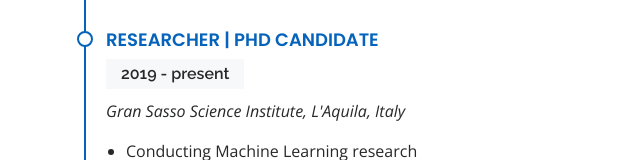
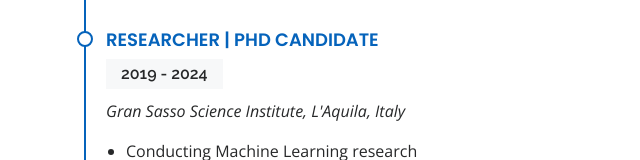
Before and after one commit to gvieralopez/gvieralopez.github.io, a plain HTML site: page index.html in a window 1280 px wide. Shown: the part 3002-3162 px from the top of the page, 618-1258 px from the left. Drawn offline with nearby package versions, Linux system fonts and the light colour scheme; some icons are missing.

Commit message:
Update content

```diff
--- a/index.html
+++ b/index.html
@@ -484,7 +484,7 @@
 
             <div class="resume-item">
               <h4>Researcher | PhD candidate</h4>
-              <h5>2019 - present</h5>
+              <h5>2019 - 2024</h5>
               <p><em>Gran Sasso Science Institute, L'Aquila, Italy</em></p>
               <ul>
 
```
